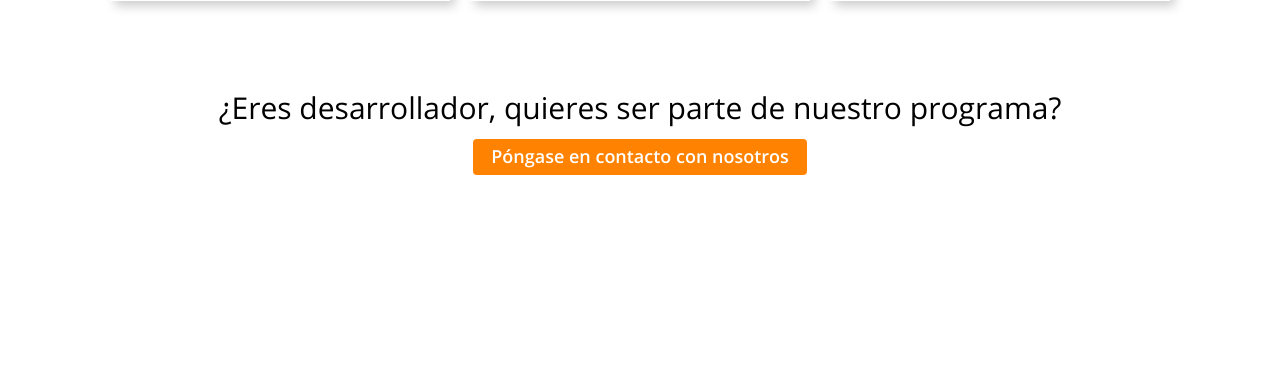
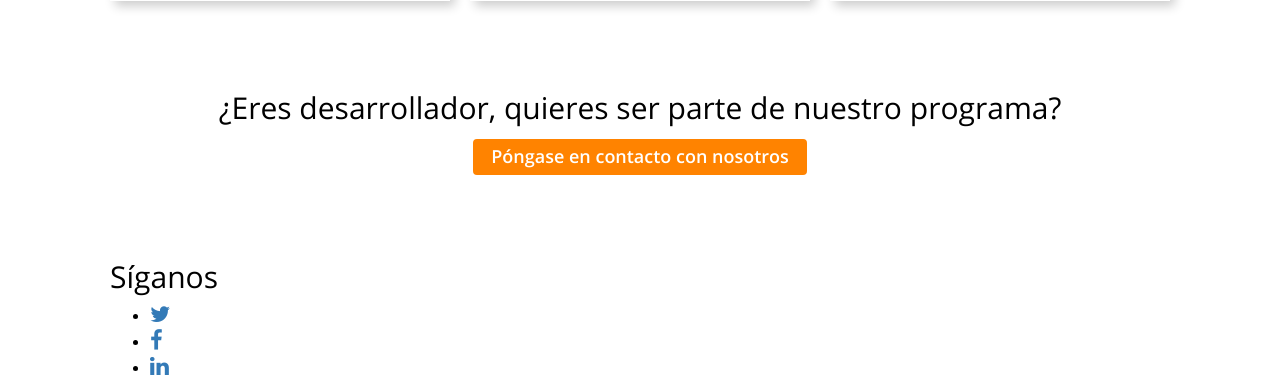
Before and after one commit to joseminaya15/Meridian, a CodeIgniter app: page /Meridian/ in a window 1280 px wide. Shown: the part 1300-1691 px from the top of the page. Before the commit the page ends 1475 px from the top, so only its background shows below. Run offline with CodeIgniter, Linux system fonts and the light colour scheme; data that the repository does not hold is empty; some libraries are stand-ins or nearby versions; some web fonts are replaced.

Commit message:
footer 20 %

```diff
--- a/application/views/v_home.php
+++ b/application/views/v_home.php
@@ -557,6 +557,29 @@
                 </div>
             </div>
         </section>
+        <footer class="section">
+            <div class="js-container">
+                <div class="col-sm-4">
+                    <h2>S&iacute;ganos</h2>
+                    <ul>
+                        <li><a href=""><i class="fa fa-twitter"></i></a></li>
+                        <li><a href=""><i class="fa fa-facebook"></i></a></li>
+                        <li><a href=""><i class="fa fa-linkedin"></i></a></li>
+                    </ul>
+                </div>
+                <div class="col-sm-8">
+                    <div class="col-sm-4">
+
+                    </div>
+                    <div class="col-sm-4">
+
+                    </div>
+                    <div class="col-sm-4">
+
+                    </div>
+                </div>
+            </div>
+        </footer>
         <!-- <img src="<?php echo RUTA_IMG?>fondo/fondo-bottom.png" style="width: 100%;"> -->
         <script src="<?php echo RUTA_JS?>jquery-3.2.1.min.js?v=<?php echo time();?>"></script>
         <script src="<?php echo RUTA_JS?>jquery-1.11.2.min.js?v=<?php echo time();?>"></script>
```
